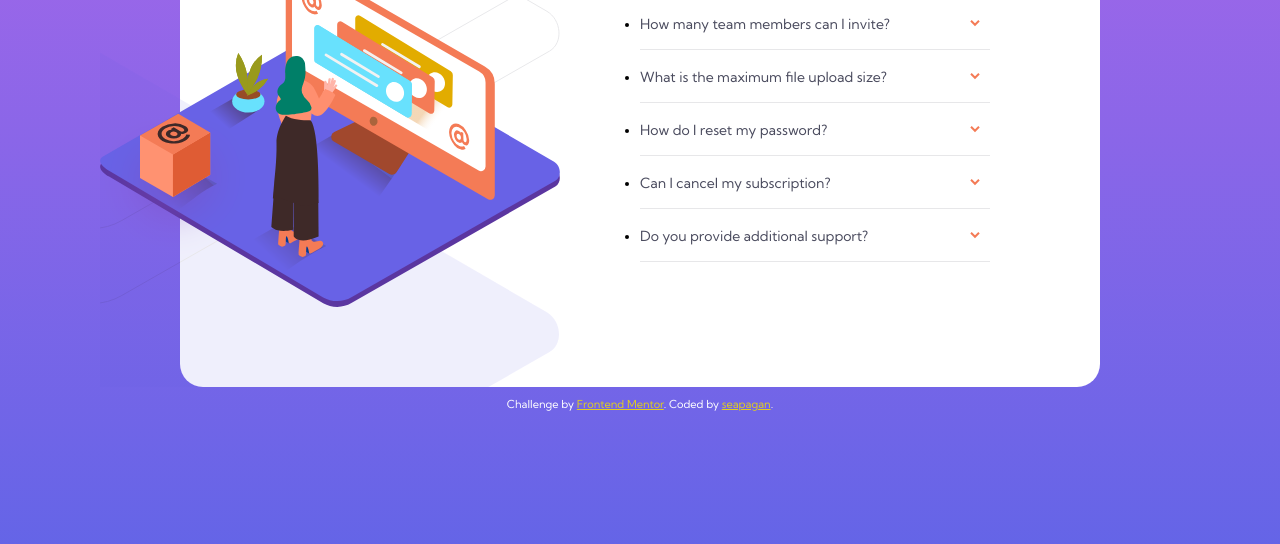
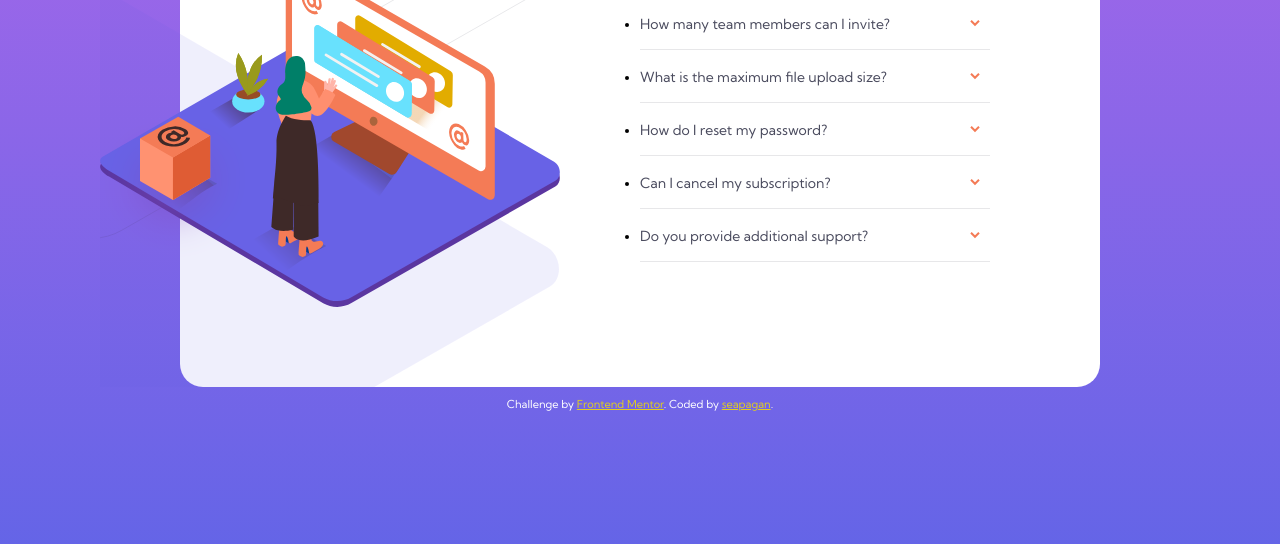
Before and after one commit to seapagan-fem/faq-accordian-card, a plain HTML site: page index.html in a window 1280 px wide. Shown: the part 256-800 px from the top of the page. Drawn offline with Linux system fonts and the light colour scheme.

Commit message:
finally get (desktop) images position correct

```diff
--- a/styles/styles.css
+++ b/styles/styles.css
@@ -60,7 +60,7 @@ body {
     url("../images/illustration-woman-online-desktop.svg"),
     url("../images/bg-pattern-desktop.svg");
   background-repeat: no-repeat;
-  background-position: 0 235px, center, right;
+  background-position: left 65%, center, right 65%;
   background-size: 150px, contain, auto;
 }
 
```
